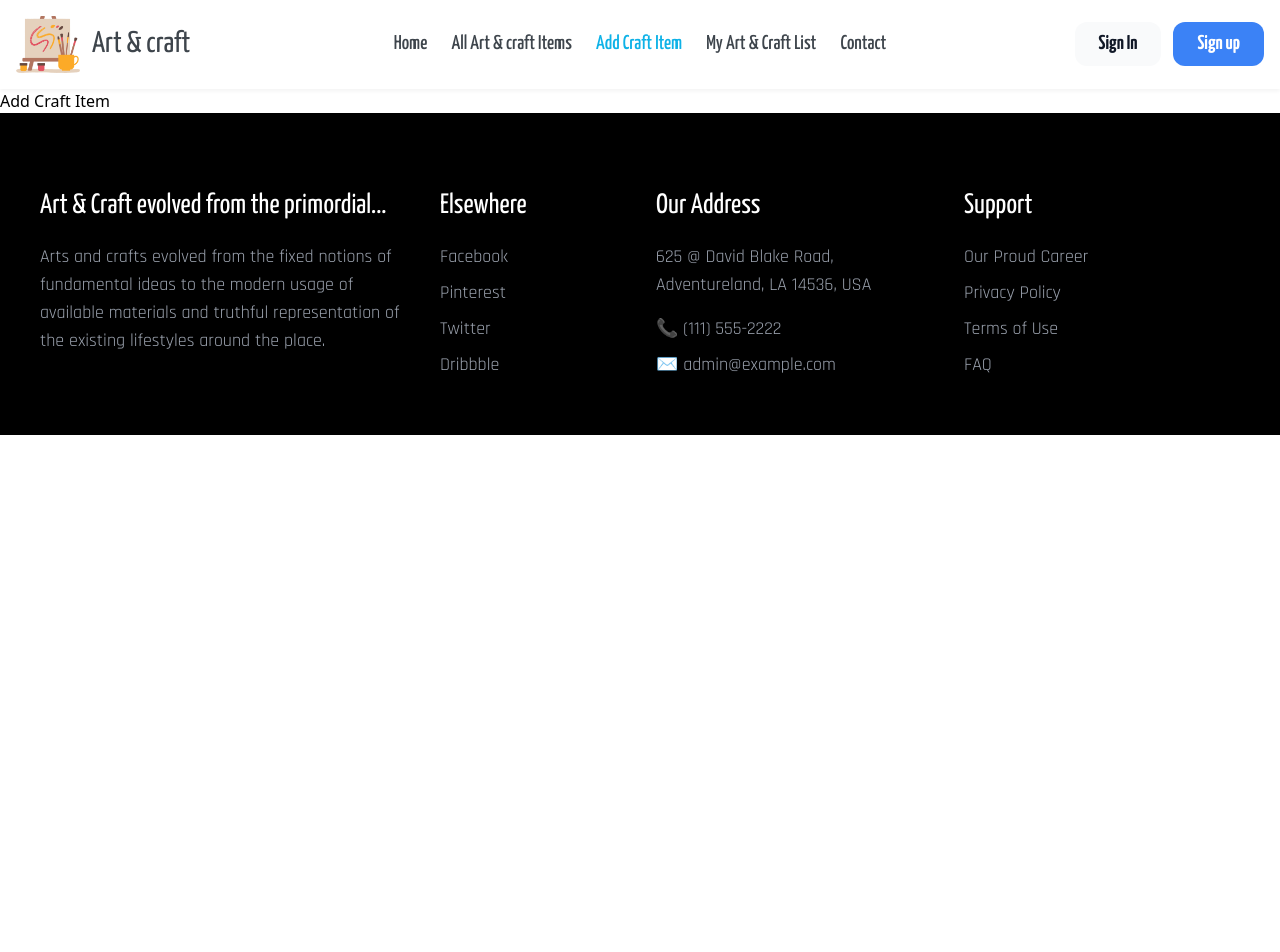
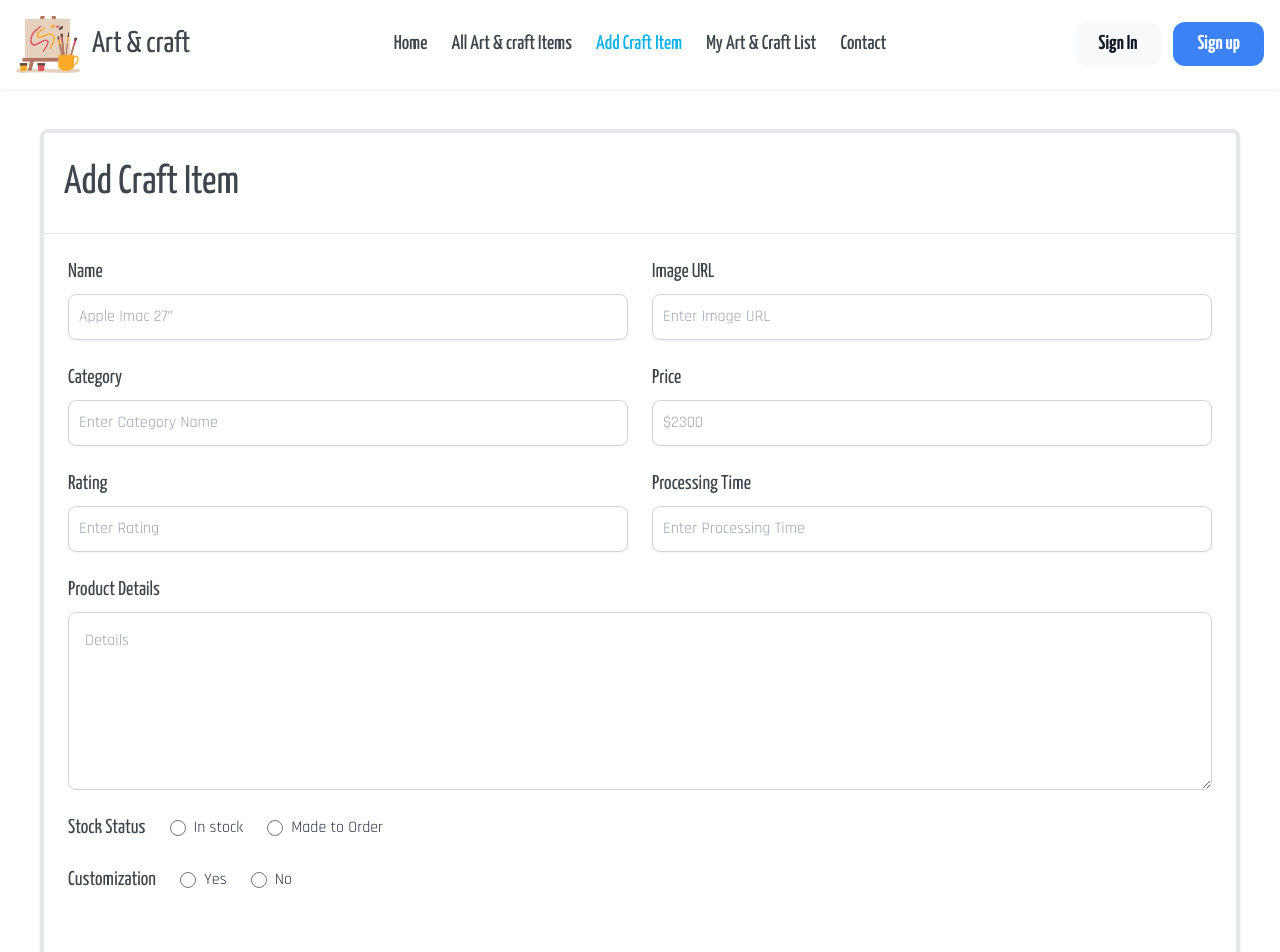
Before and after one commit to developerbarry/art-and-craft-store, a React (Vite) app in the folder art-and-craft-store/: page /add-craft-item in a window 1280 px wide. Shown: the top 952 px of the page. Before the commit the page ends 800 px from the top, so only its background shows below. Built offline with nearby package versions, Linux system fonts and the light colour scheme.

Commit message:
added craft item page

```diff
--- a/art-and-craft-store/src/pages/AddCraftItem/AddCraftItem.jsx
+++ b/art-and-craft-store/src/pages/AddCraftItem/AddCraftItem.jsx
@@ -3,7 +3,85 @@ const AddCraftItem = () => {
     return (
         <section>
             <div className="container mx-auto">
-                <h1>Add Craft Item</h1>
+                <div className="bg-white border border-4 rounded-lg shadow relative m-10">
+
+                    <div className="flex items-start justify-between p-5 border-b rounded-t">
+                        <h3 className="text-[40px] font-normal font-yan text-[#3e454c]">
+                            Add Craft Item
+                        </h3>
+
+                    </div>
+
+                    <div className="p-6 space-y-6">
+                        <form>
+                            <div className="grid grid-cols-6 gap-6">
+                                <div className="col-span-6 sm:col-span-3">
+                                    <label htmlFor="product-name" className="block mb-2 text-xl font-normal font-yan text-[#3e454c]">Name</label>
+                                    <input type="text" name="product-name" id="product-name" className="shadow-sm border border-gray-300 text-gray-900 sm:text-base rounded-lg focus:ring-cyan-600 focus:border-cyan-600 block w-full p-2.5 font-raj" placeholder="Apple Imac 27”" required="" />
+                                </div>
+                                <div className="col-span-6 sm:col-span-3">
+                                    <label htmlFor="image" className="block mb-2 text-xl font-normal font-yan text-[#3e454c]">Image URL</label>
+                                    <input type="text" name="image" id="image" className="shadow-sm border border-gray-300 text-gray-900 sm:text-base font-raj rounded-lg focus:ring-cyan-600 focus:border-cyan-600 block w-full p-2.5" placeholder="Enter Image URL" required="" />
+                                </div>
+                                <div className="col-span-6 sm:col-span-3">
+                                    <label htmlFor="category" className="block mb-2 text-xl font-normal font-yan text-[#3e454c]">Category</label>
+                                    <input type="text" name="category" id="category" className="shadow-sm border border-gray-300 text-gray-900 sm:text-base font-raj rounded-lg focus:ring-cyan-600 focus:border-cyan-600 block w-full p-2.5" placeholder="Enter Category Name" required="" />
+                                </div>
+                                <div className="col-span-6 sm:col-span-3">
+                                    <label htmlFor="price" className="block mb-2 text-xl font-normal font-yan text-[#3e454c]">Price</label>
+                                    <input type="number" name="price" id="price" className="shadow-sm border border-gray-300 text-gray-900 sm:text-base font-raj rounded-lg focus:ring-cyan-600 focus:border-cyan-600 block w-full p-2.5" placeholder="$2300" required="" />
+                                </div>
+                                <div className="col-span-6 sm:col-span-3">
+                                    <label htmlFor="rating" className="block mb-2 text-xl font-normal font-yan text-[#3e454c]">Rating</label>
+                                    <input type="text" name="rating" id="rating" className="shadow-sm border border-gray-300 text-gray-900 sm:text-base font-raj rounded-lg focus:ring-cyan-600 focus:border-cyan-600 block w-full p-2.5" placeholder="Enter Rating" required="" />
+                                </div>
+                                <div className="col-span-6 sm:col-span-3">
+                                    <label htmlFor="processing-time" className="block mb-2 text-xl font-normal font-yan text-[#3e454c]">Processing Time</label>
+                                    <input type="text" name="processing-time" id="processing-time" className="shadow-sm border border-gray-300 text-gray-900 sm:text-base font-raj rounded-lg focus:ring-cyan-600 focus:border-cyan-600 block w-full p-2.5" placeholder="Enter Processing Time" required="" />
+                                </div>
+
+                                <div className="col-span-full">
+                                    <label htmlFor="product-details" className="block mb-2 text-xl font-normal font-yan text-[#3e454c]">Product Details</label>
+                                    <textarea id="product-details" rows="6" className="border border-gray-300 text-gray-900 sm:text-base font-raj rounded-lg focus:ring-cyan-600 focus:border-cyan-600 block w-full p-4" placeholder="Details"></textarea>
+                                </div>
+
+                                <div className="space-y-6 mb-9 col-span-full">
+                                    <div className="flex items-center space-x-6">
+                                        <span className="text-xl font-normal font-yan text-[#3e454c]">Stock Status</span>
+                                        <label className="flex items-center space-x-2">
+                                            <input type="radio" name="stockStatus" value="In stock" className="w-4 h-4 text-blue-500 border-gray-300 focus:ring-blue-500" />
+                                            <span className="text-[#2A2F43] font-raj sm:text-base">In stock</span>
+                                        </label>
+                                        <label className="flex items-center space-x-2">
+                                            <input type="radio" name="stockStatus" value="Made to Order" className="w-4 h-4 text-green-500 border-gray-300 focus:ring-green-500" />
+                                            <span className="text-[#2A2F43] font-raj sm:text-base">Made to Order</span>
+                                        </label>
+                                    </div>
+
+
+                                    <div className="flex items-center space-x-6">
+                                        <span className="text-xl font-normal font-yan text-[#3e454c]">Customization</span>
+                                        <label className="flex items-center space-x-2">
+                                            <input type="radio" name="customization" value="Yes" className="w-4 h-4 text-green-500 border-gray-300 focus:ring-green-500" />
+                                            <span className="text-[#2A2F43] font-raj sm:text-base">Yes</span>
+                                        </label>
+                                        <label className="flex items-center space-x-2">
+                                            <input type="radio" name="customization" value="No" className="w-4 h-4 text-gray-400 border-gray-300 focus:ring-gray-400"/>
+                                            <span className="text-[#2A2F43] font-raj sm:text-base">No</span>
+                                        </label>
+                                    </div>
+                                </div>
+
+
+                            </div>
+                        </form>
+                    </div>
+
+                    <div className="p-6 border-t border-gray-200 rounded-b">
+                        <button className="text-white bg-cyan-600 hover:bg-cyan-700 focus:ring-4 focus:ring-cyan-200 font-medium rounded-lg text-lg px-5 py-2.5 text-center font-yan" type="submit">Save all</button>
+                    </div>
+
+                </div>
             </div>
         </section>
     )
```
